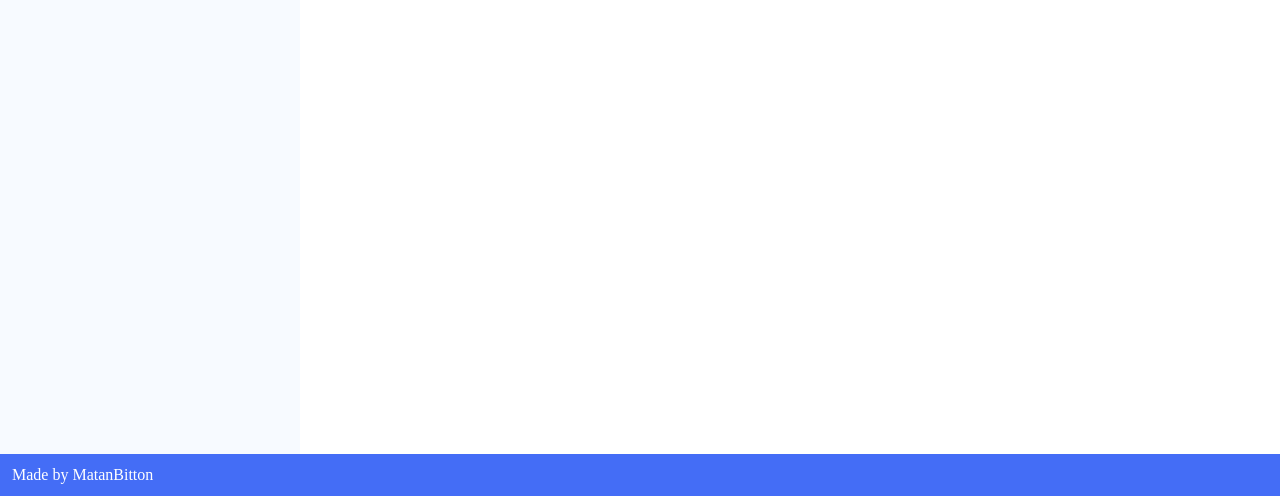
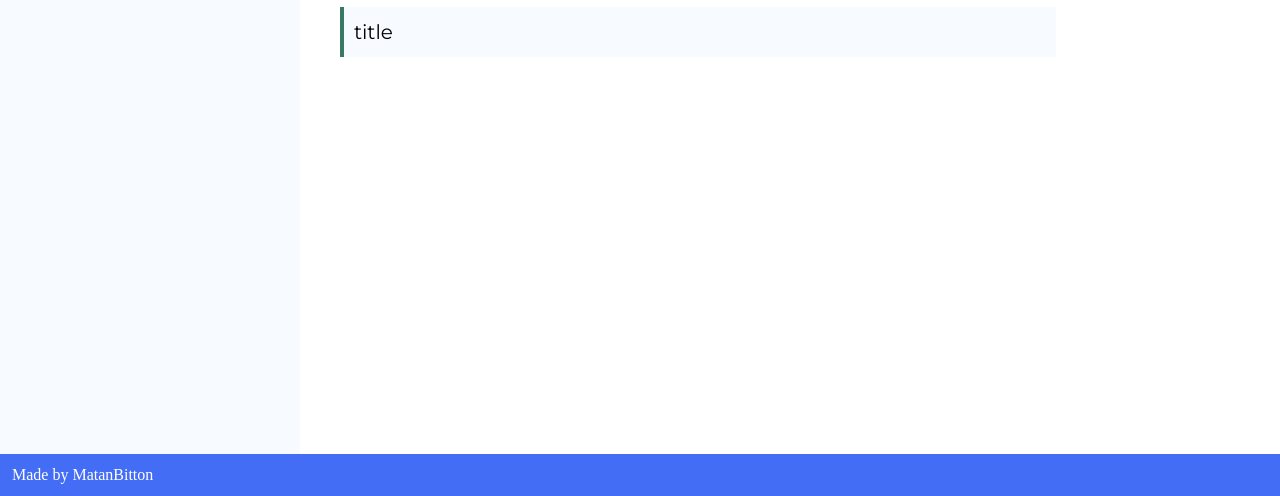
Before and after one commit to Matanbitton/To-Do-List-App, a website built with webpack: page dist/index.html in a window 1280 px wide. Shown: the part 316-812 px from the top of the page. Built offline with nearby package versions, Linux system fonts and the light colour scheme.

Commit message:
add rendering todos functionality

```diff
--- a/src/index.js
+++ b/src/index.js
@@ -3,16 +3,19 @@
 import ToDoList from "./todolist";
 import Project from "./project";
 import ProjectsList from "./projectslist";
+import renderToDos from "./rendertodos";
 
+const toDoDisplayed = document.querySelector(".displayed-todos");
 let myList = new ToDoList();
 let myTodo = new ToDo("title", "des", "date", "important");
 let moreTodo = new ToDo("movie", "black", "tommorow", "important");
 myList.addToDo(myTodo);
 myList.addToDo(moreTodo);
+console.log(myList.toDos);
+toDoDisplayed.append(renderToDos(myList.toDos));
+
 let workProject = new Project("Art");
 workProject.addToProjectToDos(myList);
 let projectsList = new ProjectsList();
 
 projectsList.addToProjectList(workProject);
-
-console.log(projectsList);
--- a/src/rendertodos.js
+++ b/src/rendertodos.js
@@ -1,3 +1,9 @@
-import ToDoList from "./todolist";
-
-export default function renderToDos(toDos) {}
+export default function renderToDos(toDos) {
+  for (let i = 0; i < toDos.length - 1; i++) {
+    const toDoDiv = document.createElement("div");
+    toDoDiv.className = "todo";
+    toDoDiv.setAttribute = toDos[i].title;
+    toDoDiv.textContent = toDos[i].title;
+    return toDoDiv;
+  }
+}
--- a/src/style.css
+++ b/src/style.css
@@ -130,6 +130,7 @@
   border-radius: 1em;
   display: flex;
   flex-direction: column;
+  gap: 10px;
 }
 .todo {
   display: grid;
```
